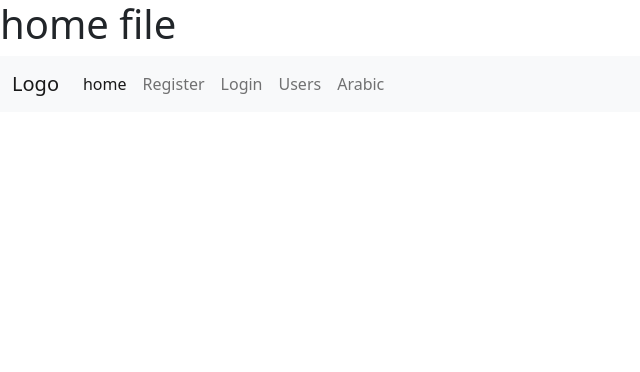
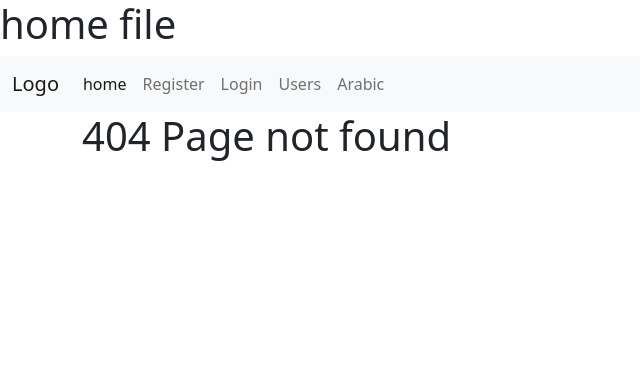
Before and after one commit to mohamedsalahp/php-project, a PHP site: page / in a window 1280 px wide. Shown: the top 372 px of the page, without its empty margins (0-640 px from the left). Run offline with PHP 8.4, Linux system fonts and the light colour scheme.

Commit message:
change 404 error

```diff
--- a/includes/exception_error.php
+++ b/includes/exception_error.php
@@ -5,7 +5,7 @@
  */
  $GET_ROUTES = isset($routes['GET'])?$routes['GET']:[];
       if(!isset($_POST['_method']) && !is_null(segment()) && !in_array(segment(),array_column($GET_ROUTES,'segement'))){
-        //view('404');
+        view('404');
          exit();
       }
 
```
